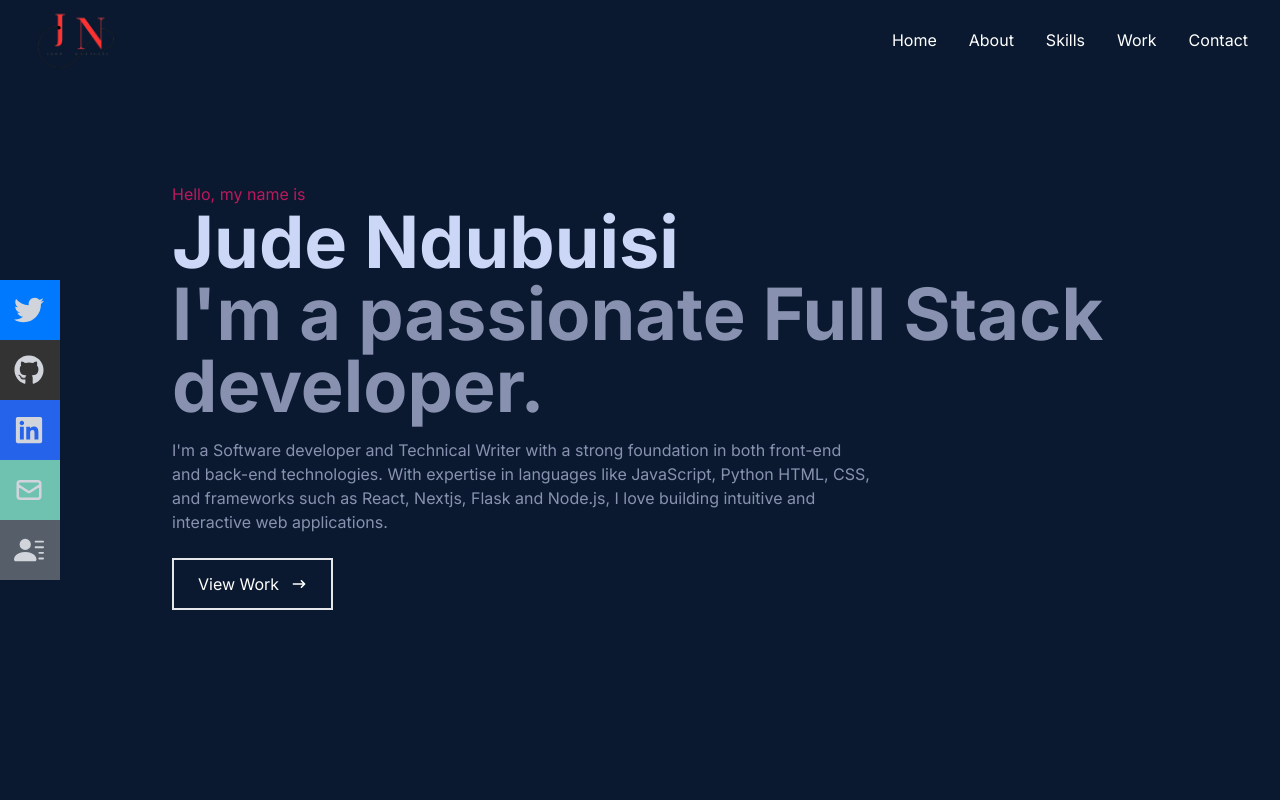
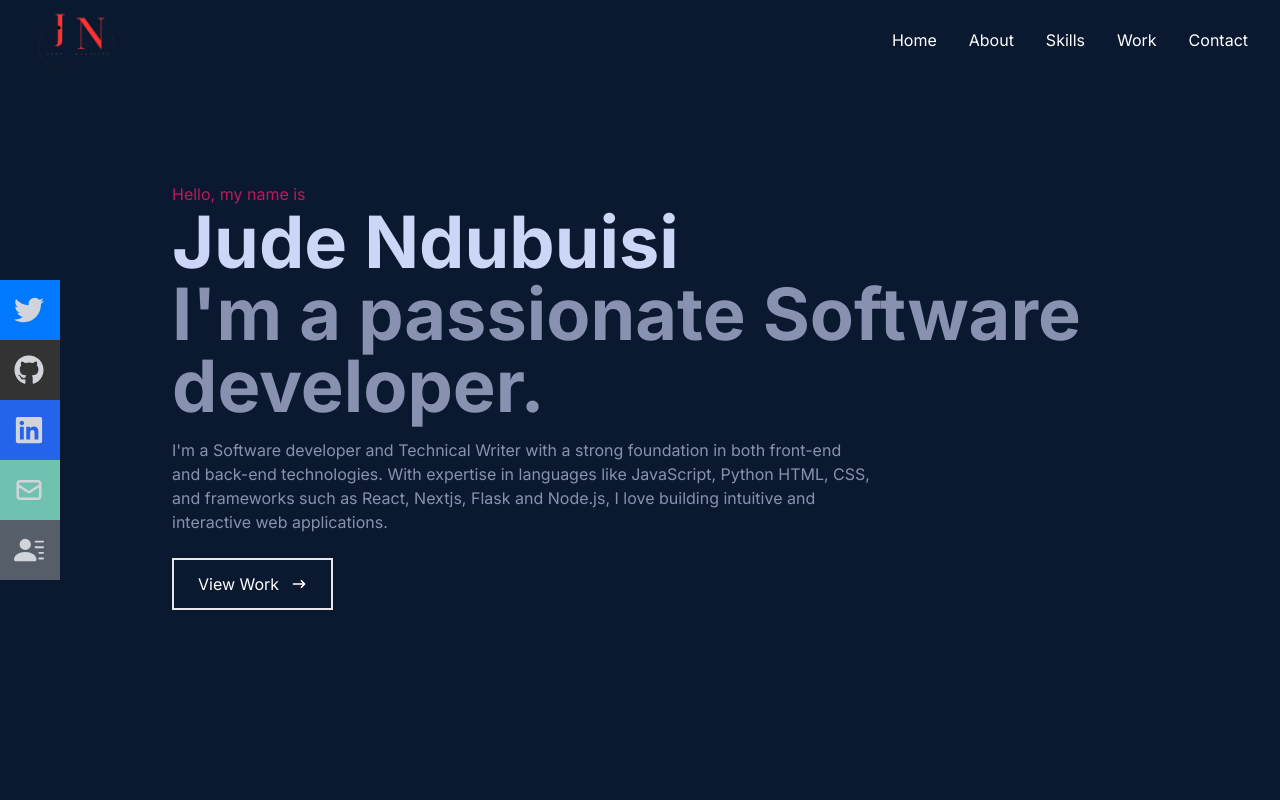
Before and after one commit to CodeJude/Portfolio, a React (Vite) app: page / in a window 1280 px wide. Shown: the top 800 px of the page. Built offline with nearby package versions, Linux system fonts and the light colour scheme.

Commit message:
Update Hero.jsx

```diff
--- a/src/components/Hero.jsx
+++ b/src/components/Hero.jsx
@@ -10,7 +10,7 @@ const Hero = () => {
           Jude Ndubuisi
         </h1>
         <h2 className="text-4xl sm:text-7xl font-bold text-[#8892b0]">
-          I'm a passionate Full Stack developer.
+          I'm a passionate Software developer.
         </h2>
         <p className="py-4 max-w-[700px] text-[#8892b0] ">
           I'm a Software developer and Technical Writer with a strong foundation
```
